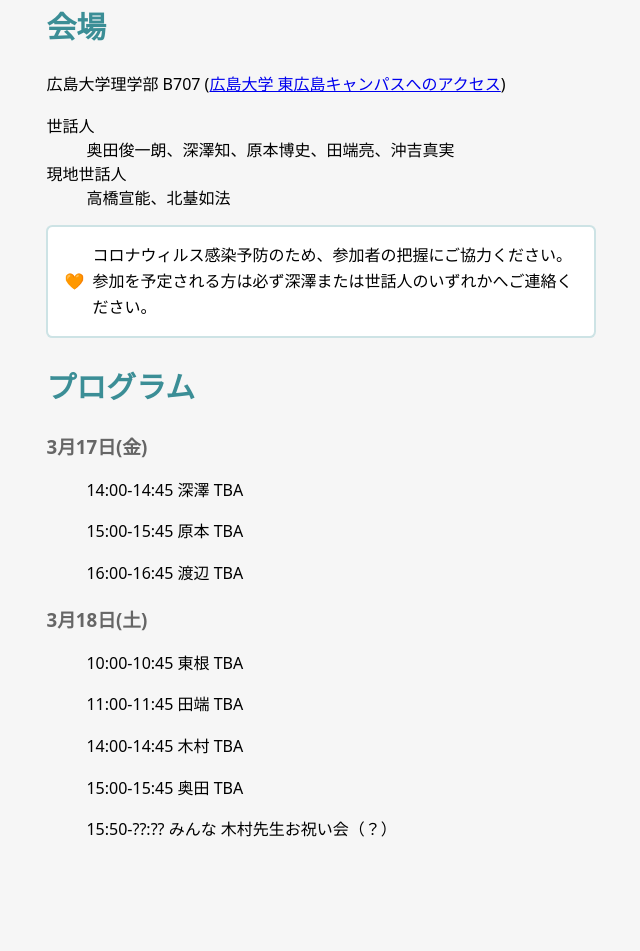
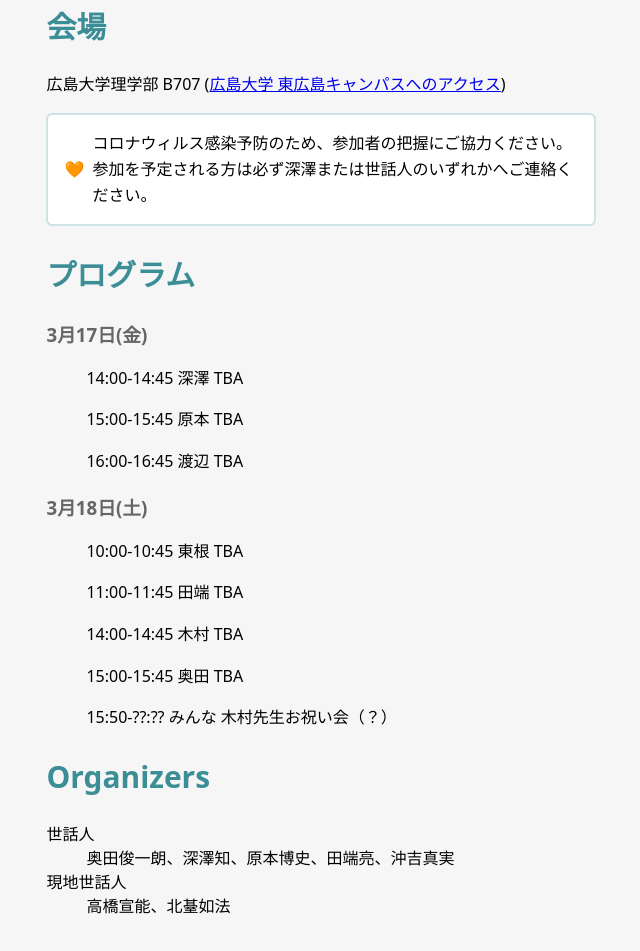
Before and after one commit to Nyoho/kimura60-site, an Astro site: page / in a window 1280 px wide. Shown: the part 470-1421 px from the top of the page, without its empty margins (319-959 px from the left). Before the commit the page ends 1346 px from the top, so only its background shows below. Built offline with nearby package versions, Linux system fonts and the light colour scheme; Astro itself is replaced by a stand-in of ours.

Commit message:
Move organizers

```diff
--- a/src/pages/index.astro
+++ b/src/pages/index.astro
@@ -35,11 +35,6 @@ const allEvents = [
         <h2>会場</h2>
         <p>広島大学理学部 B707 (<a href="https://www.hiroshima-u.ac.jp/access/higashihiroshima">広島大学 東広島キャンパスへのアクセス</a>)</p>
 
-        <dl>
-            <dt>世話人</dt><dd>奥田俊一朗、深澤知、原本博史、田端亮、沖吉真実</dd>
-            <dt>現地世話人</dt><dd>高橋宣能、北䑓如法</dd>
-        </dl>
-
         <aside class="instructions">
             <span class="instruction-icon">🧡</span>
             <div class="instruction-message">
@@ -56,6 +51,13 @@ const allEvents = [
             {day.events.map((event) => <p>{event.start}-{event.end} {event.name} {event.title} </p>)}
         </ul>
         )}
+
+
+        <h2>Organizers</h2>
+        <dl>
+            <dt>世話人</dt><dd>奥田俊一朗、深澤知、原本博史、田端亮、沖吉真実</dd>
+            <dt>現地世話人</dt><dd>高橋宣能、北䑓如法</dd>
+        </dl>
 
 	</main>
 </Layout>
```
